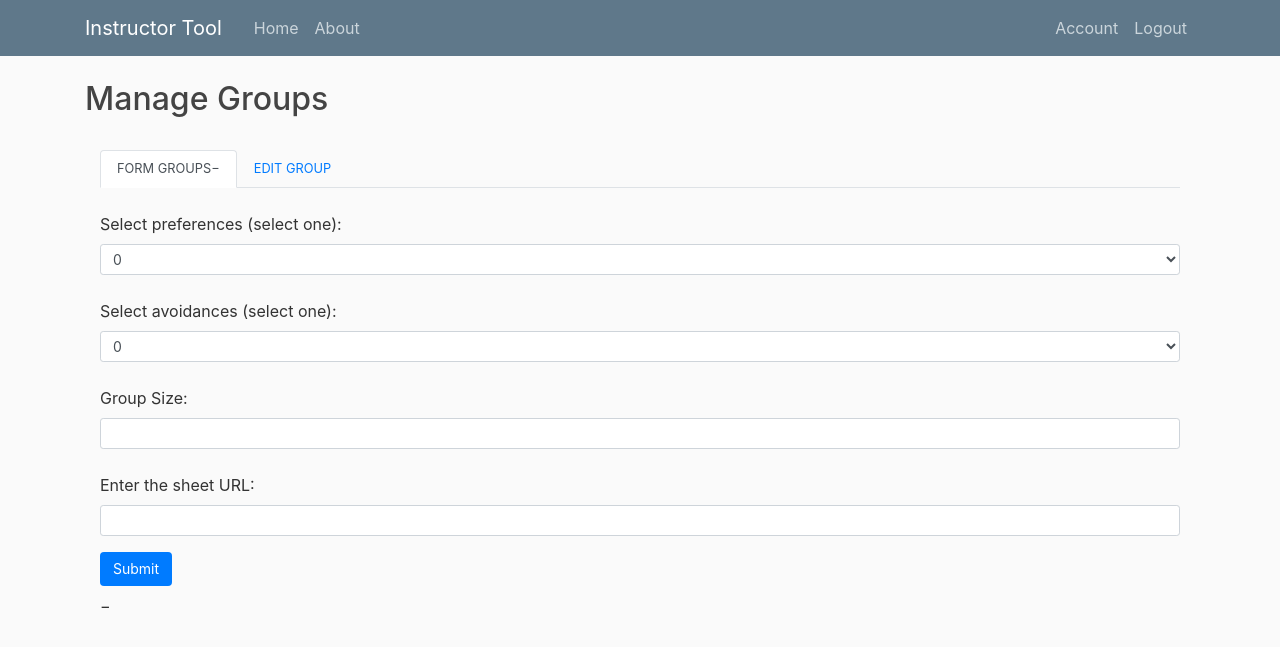
After one commit to tejasipalkar/SER_517_Software_Factory_group5, a Flask app: page /group in a window 1280 px wide, after a click on "FORM GROUPS". The commit adds this page. Shown: the top 647 px of the page. Run offline with Flask 2, Linux system fonts and the light colour scheme; a user stored in the database is signed in; some libraries are stand-ins or nearby versions.

Commit message:
Updated manage group section

```diff
--- a/instructorTool/routes.py
+++ b/instructorTool/routes.py
@@ -38,6 +38,11 @@ def home():
 @login_required
 def about():
     return render_template('about.html')
+
+@app.route("/group")
+@login_required
+def group():
+    return render_template('group_page.html',title="Manage Groups")
 
 @app.route("/cal")
 @login_required
--- a/instructorTool/static/css/main.css
+++ b/instructorTool/static/css/main.css
@@ -336,6 +316,10 @@ input[type=file],select{
   top: 40%;
   transform: translate(-50%, -50%);
   border-style: groove;
+  border-color: #EBF5FB;
+}
+.form-group,#triggerGrouping{
+  background-color: #fafafa;
 }
 #continue-btn{
 	align-self: center;
@@ -355,3 +339,39 @@ input[type=file],select{
 #btn-grp,#btn-cal{
   margin-top: 2%;
 }
+.accordion {
+  background-color: #eee;
+  color: #444;
+  cursor: pointer;
+  padding: 18px;
+  width: 100%;
+  border: none;
+  text-align: left;
+  outline: none;
+  font-size: 15px;
+  transition: 0.4s;
+}
+
+.active, .accordion:hover {
+  background-color: #ccc;
+}
+
+.accordion:after {
+  content: '\002B';
+  color: #777;
+  font-weight: bold;
+  float: right;
+  margin-left: 5px;
+}
+
+.active:after {
+  content: "\2212";
+}
+
+.panel {
+  padding: 0 18px;
+  background-color: white;
+  max-height: 0;
+  overflow: hidden;
+  transition: max-height 0.2s ease-out;
+}
--- a/instructorTool/templates/course_page.html
+++ b/instructorTool/templates/course_page.html
@@ -12,7 +12,7 @@
 <div id="container-2">
 	<h2>Course Page</h2>
 	<div id ="btn-links">
-		<button type="button" class="btn btn-success btn-lg btn-block" id="btn-grp">Manage Groups</button>
+		<button type="button" class="btn btn-success btn-lg btn-block" id="btn-grp" onclick ="window.location.href='{{ url_for('group')}}'">Manage Groups</button>
     	<button type="button" class="btn btn-success btn-lg btn-block" id ="btn-cal" onclick ="window.location.href='{{ url_for('cal')}}'">
     		View Calender
     	</button>
--- /dev/null
+++ b/instructorTool/templates/group_page.html
@@ -0,0 +1,58 @@
+{% extends "layout.html" %}
+{% block content %}
+<h2>Manage Groups</h2>
+<section class="container py-4">
+        <div class="row">
+            <div class="col-md-12">
+                <ul id="tabbedPane" class="nav nav-tabs">
+                    <li class="nav-item"><a href="" data-target="#triggerGrouping" data-toggle="tab" class="nav-link small text-uppercase">Form Groups</a></li>
+                    <li class="nav-item"><a href="" data-target="#profile1" data-toggle="tab" class="nav-link small text-uppercase active">Edit Group</a></li>
+                </ul>
+                <br>
+                <div id="tabbedPaneContent" class="tab-content">
+                    <div id="triggerGrouping" class="tab-pane fade ">
+                        <div id="grp-info">
+                        	<form id="form1">
+							    <div class="form-group">
+							      <label for="sel1">Select preferences (select one):</label>
+							      <select class="form-control form-control-sm" id="sel1" name="sellist1" required="required">
+							        <option>0</option>
+							        <option>1</option>
+							        <option>2</option>
+							        <option>3</option>
+							      </select>
+							      <br>
+							      <label for="sel1">Select avoidances (select one):</label>
+							      <select class="form-control form-control-sm" id="sel2" name="sellist2" required="required">
+							        <option>0</option>
+							        <option>1</option>
+							        <option>2</option>
+							        <option>3</option>
+							      </select>
+							      <br>
+							      <label for="number">Group Size:</label>
+  								  <input type="number" class="form-control form-control-sm" id="size" required>
+  								  <br>
+  								  <label for="number">Enter the sheet URL:</label>
+  								  <input type="URL" class="form-control form-control-sm" id="size" required>
+							    </div>
+							   	<div id="submit-div">
+							   		<button type="submit" class="btn btn-primary mb-2" onclick=""window.location.href='{{ url_for('send')}}'"">Submit</button>
+							   	</div>
+							</form>
+						</div>
+                    </div>
+                    <div id="profile1" class="tab-pane fade active show">
+                        <h4>We are Indians</h4>
+                    </div>
+
+                </div>
+            </div>
+        </div>
+    </section>
+
+
+
+
+
+{% endblock content %}
```
Also changed, not shown: other parts of instructorTool/static/css/main.css (+4 -24 lines), instructorTool/static/javascript/integrate.js (+2 -16 lines).
